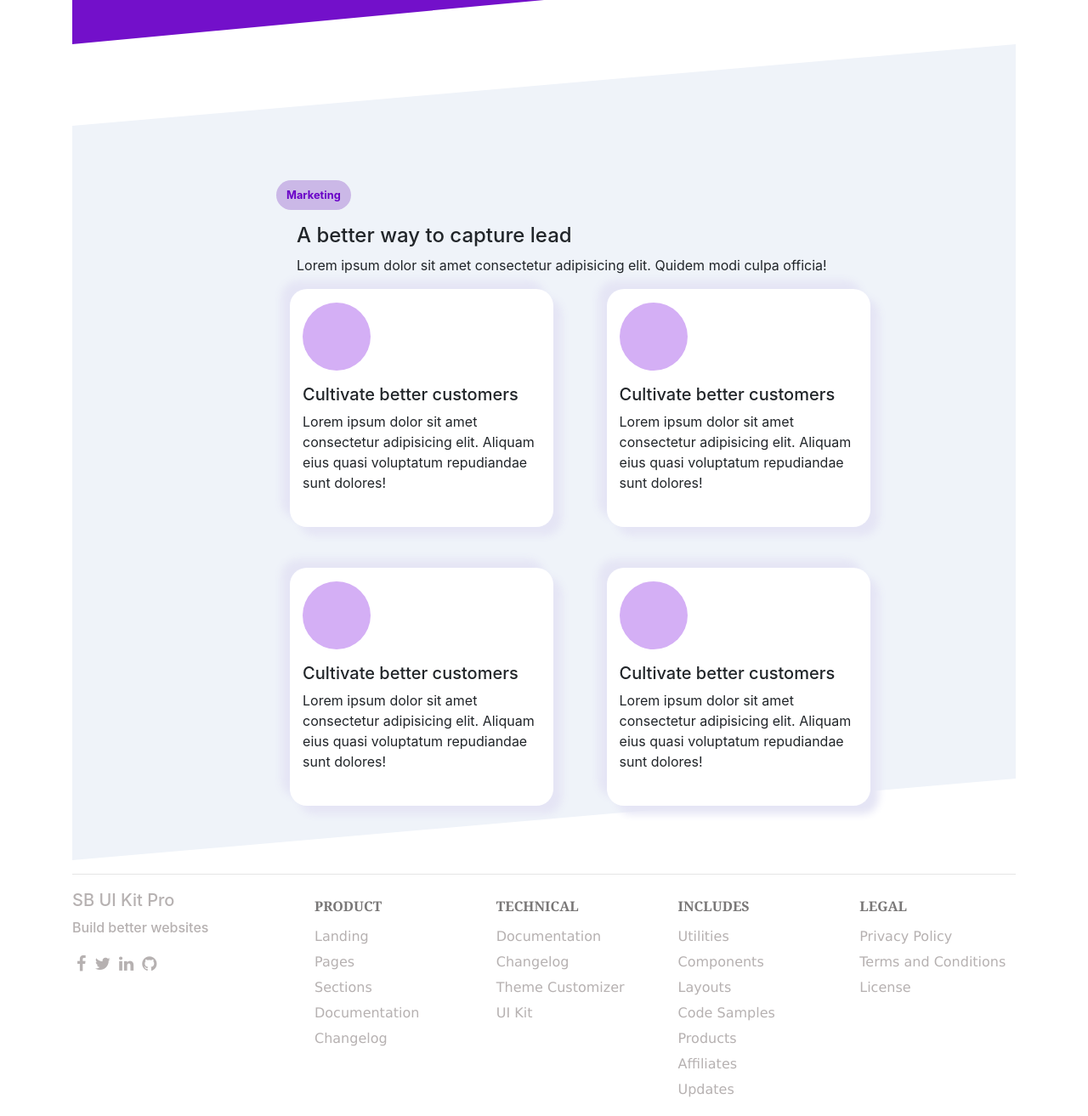
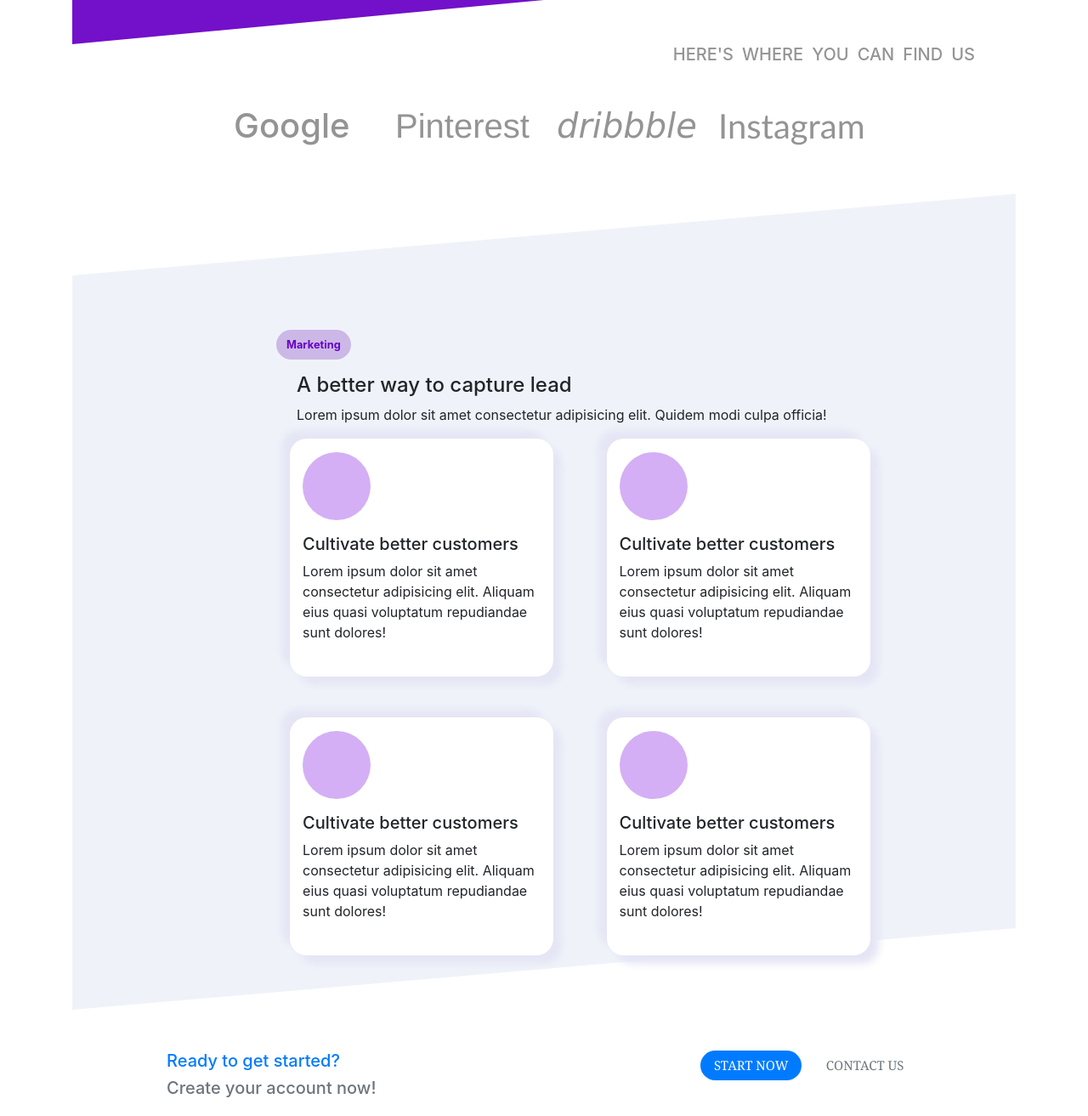
Before and after one commit to jbharti8/Bootstrap_firstuse, a plain HTML site: page index.html in a window 1280 px wide. Shown: the part 1100-2413 px from the top of the page at 85% size. Drawn offline with Linux system fonts and the light colour scheme.

Commit message:
final commit

```diff
--- a/css/style.css
+++ b/css/style.css
@@ -46,6 +46,9 @@ header{
 .b{
     background-image: linear-gradient(60deg, rgb(240, 240, 248),white);
 }
+.c-logo{
+    color: rgb(148, 148, 148);
+}
 .smbtn {
     color: #6900c7;
     display: inline-block;
@@ -72,6 +75,14 @@ header{
     border-radius: 20px;
     box-shadow: 10px 10px 10px rgb(229, 229, 245), -10px -10px 10px rgb(229, 229, 245);
 }
+.btn{
+    font-family: Cambria, Cochin, Georgia, Times, 'Times New Roman', serif;
+    font-size: 15px;
+    border: 0px;
+}
+.btn:hover{
+    background-color: rgb(219, 220, 224);
+}
 .fa{
     color: rgb(182, 177, 177);
     padding: 0px 5px;
--- a/index.html
+++ b/index.html
@@ -21,6 +21,9 @@
                             <a href="" class="nav-link">Landings ></a>
                             <a href="" class="nav-link">Pages ></a>
                             <a href="" class="nav-link">Documentations ></a>
+                            <button class="btn btn-primary rounded-pill px-4">
+                              BUY NOW!
+                            </button>
                     </nav>
                 </div>
             </div>
@@ -29,7 +32,7 @@
             <header class="pb-5">
                 <div class="row justify-content-center">
                     <div class="col-12 col-md-5 text-white mt-5 m-3">
-                        <div class="smbtn smbtn-m text-secondaryc mb-3">Start today!</div>
+                        <div class="smbtn smbtn-m mb-3">Start today!</div>
                         <h1> Lorem ipsum dolor sit amet elite eligendi similique cupiditate.</h1>
                         <p>Lorem ipsum dolor sit amet consectetur adipisicing elit. Soluta eligendi similique cupiditate facere, architecto molestias?Lorem ipsum dolor sit amet consectetur</p>
                     </div>
@@ -77,6 +80,15 @@
                       </div>
                 </div>
             </header>
+            <div>
+              <h5 class="c-logo text-right mr-5" style="word-spacing: 0.30rem;">HERE'S WHERE YOU CAN FIND US</h5>
+              <div class="row justify-content-center my-5">
+                <div class="col-2 c-logo"><h1>Google</h1></div>
+                <div class="col-2 c-logo"><h1 style="font-family:'Franklin Gothic Medium', 'Arial Narrow', Arial, sans-serif">Pinterest</h1></div>
+                <div class="col-2 c-logo"><h1 style="font-family: cursive;"><i>dribbble</i></h1></div>
+                <div class="col-2 c-logo"><h1 style="font-family: 'Gill Sans', 'Gill Sans MT', Calibri, 'Trebuchet MS', sans-serif;">Instagram</h1></div>
+              </div>
+            </div>
             <div class="downbg">
 
             </div>
@@ -110,6 +122,20 @@
                     <p>Lorem ipsum dolor sit amet consectetur adipisicing elit. Aliquam eius quasi voluptatum repudiandae sunt dolores!</p>
                   </div>
                 </div>
+            </div>
+            <div class="row m-5 justify-content-between">
+              <div class="col-md-4">
+                <h5 class="ml-5 text-primary">Ready to get started?</h5>
+                <h5 class="ml-5 text-secondary">Create your account now!</h5>
+              </div>
+              <div class="col-md-4">
+                <button type="submit" class="btn btn-primary rounded-pill px-3">
+                  START NOW
+                </button>
+                <button type="submit" class="btn btn-transparent rounded-pill text-muted px-3 ml-2">
+                  CONTACT US
+                </button>
+              </div>
             </div>
 
             <hr style="height: 2px;"/>
```
